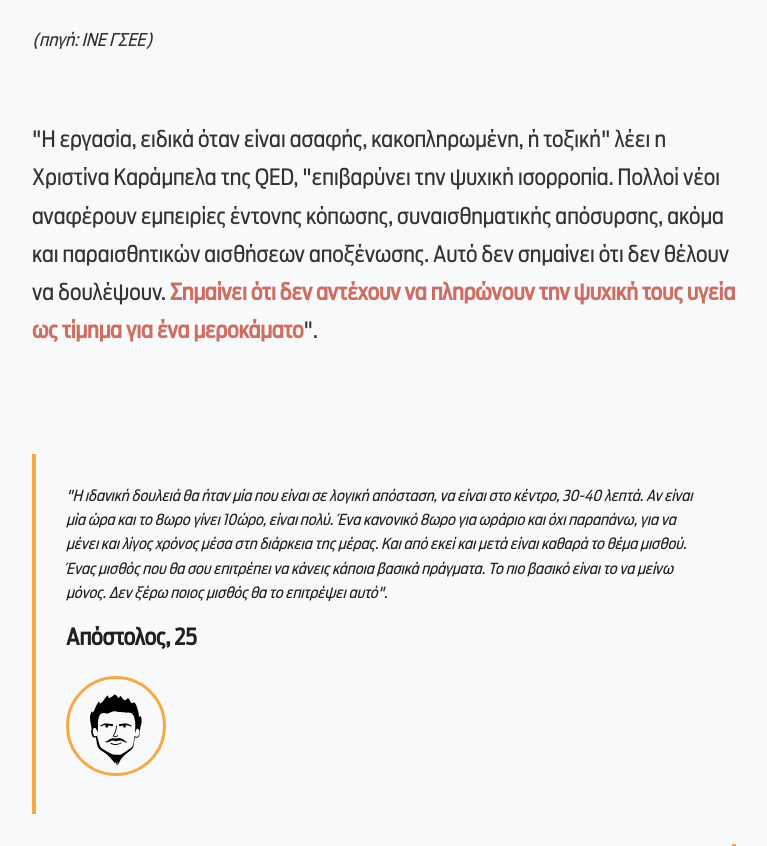
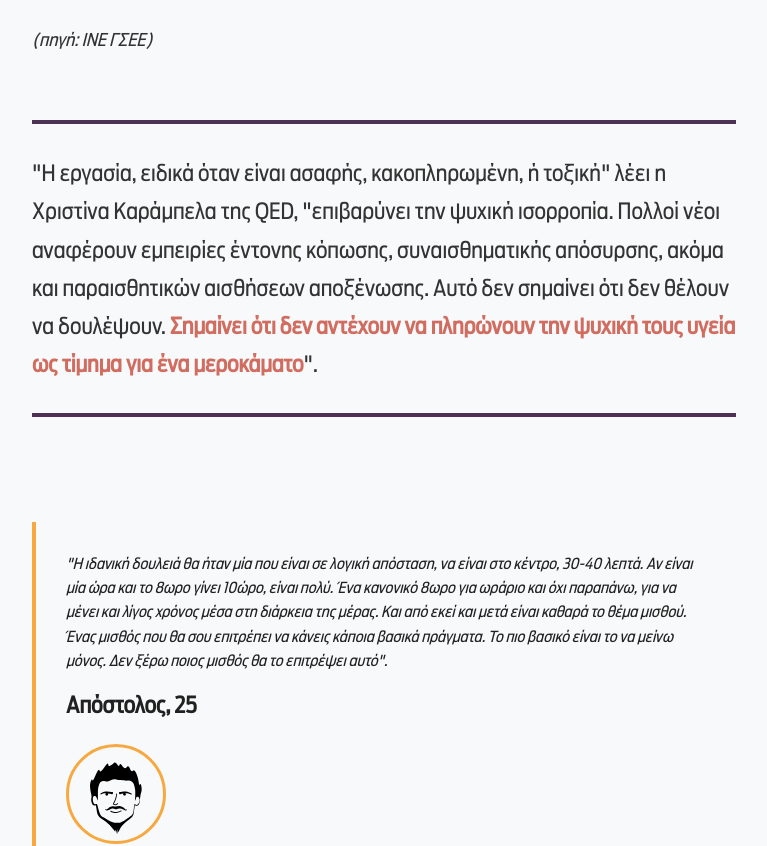
Before and after one commit to cpapazoglou/GenZSurvey, a Next.js app: page / in a window 1280 px wide. Shown: the part 6360-7206 px from the top of the page, without its empty margins (256-1023 px from the left). Built offline with nearby package versions, Linux system fonts and the light colour scheme.

Commit message:
Adds motion lib

```diff
--- a/package.json
+++ b/package.json
@@ -15,6 +15,7 @@
   "description": "Gen Z Survey - A parallax website with static site generation",
   "dependencies": {
     "@fullpage/react-fullpage": "^0.1.49",
+    "framer-motion": "^12.23.12",
     "next": "^15.4.5",
     "react": "^19.1.1",
     "react-dom": "^19.1.1",
--- a/src/app/globals.css
+++ b/src/app/globals.css
@@ -180,4 +180,7 @@ a:focus {
 p.author-quote {
   font-size: 1.4rem !important;
   line-height: 1.7 !important;
+	padding: 30px 0;
+	border-top: 4px solid var(--purple-color);
+	border-bottom: 4px solid var(--purple-color);
 }
--- a/src/components/ParallaxSection.tsx
+++ b/src/components/ParallaxSection.tsx
@@ -34,8 +34,14 @@ const ParallaxSection: React.FC<ParallaxSectionProps> = ({ section }) => {
     }
   };
 
+  // Apply parallax class only when animation is "parallax"
+  const sectionClasses = [
+    styles.section,
+    section.animation === 'parallax' ? styles.parallax : ''
+  ].join(' ');
+
   return (
-    <section className={styles.section}>
+    <section className={sectionClasses}>
       <div className={styles.container}>
         {renderTemplate()}
       </div>
--- a/src/types/content.ts
+++ b/src/types/content.ts
@@ -3,6 +3,7 @@ export interface HeroSection {
   template: 'hero';
   title: string;
   subtitle: string;
+  animation?: string;
 }
 
 export interface MultipleQuotesChild {
@@ -16,12 +17,14 @@ export interface MultipleQuotesSection {
   template: 'multiple-quotes';
   children: MultipleQuotesChild[];
   layout?: 'row' | 'column';
+  animation?: string;
 }
 
 export interface TextSection {
   id: string;
   template: 'text';
   text: string;
+  animation?: string;
 }
 
 export interface DemographicsChild {
@@ -34,18 +37,21 @@ export interface DemographicsSection {
   id: string;
   template: 'demographics';
   children: DemographicsChild[];
+  animation?: string;
 }
 
 export interface SingleQuoteSection {
 	id: string;
   template: 'single-quote';
   text: string;
+  animation?: string;
 }
 
 export interface MixedSection {
   id: string;
   template: 'mixed';
   children: (HeroSection | MultipleQuotesSection | TextSection | DemographicsSection | SingleQuoteSection)[];
+  animation?: string;
 }
 
 export type Section = HeroSection | MultipleQuotesSection | TextSection | DemographicsSection | SingleQuoteSection | MixedSection;
```
Also changed, not shown: 1 other file (tests, documents, lock files or other folders).
